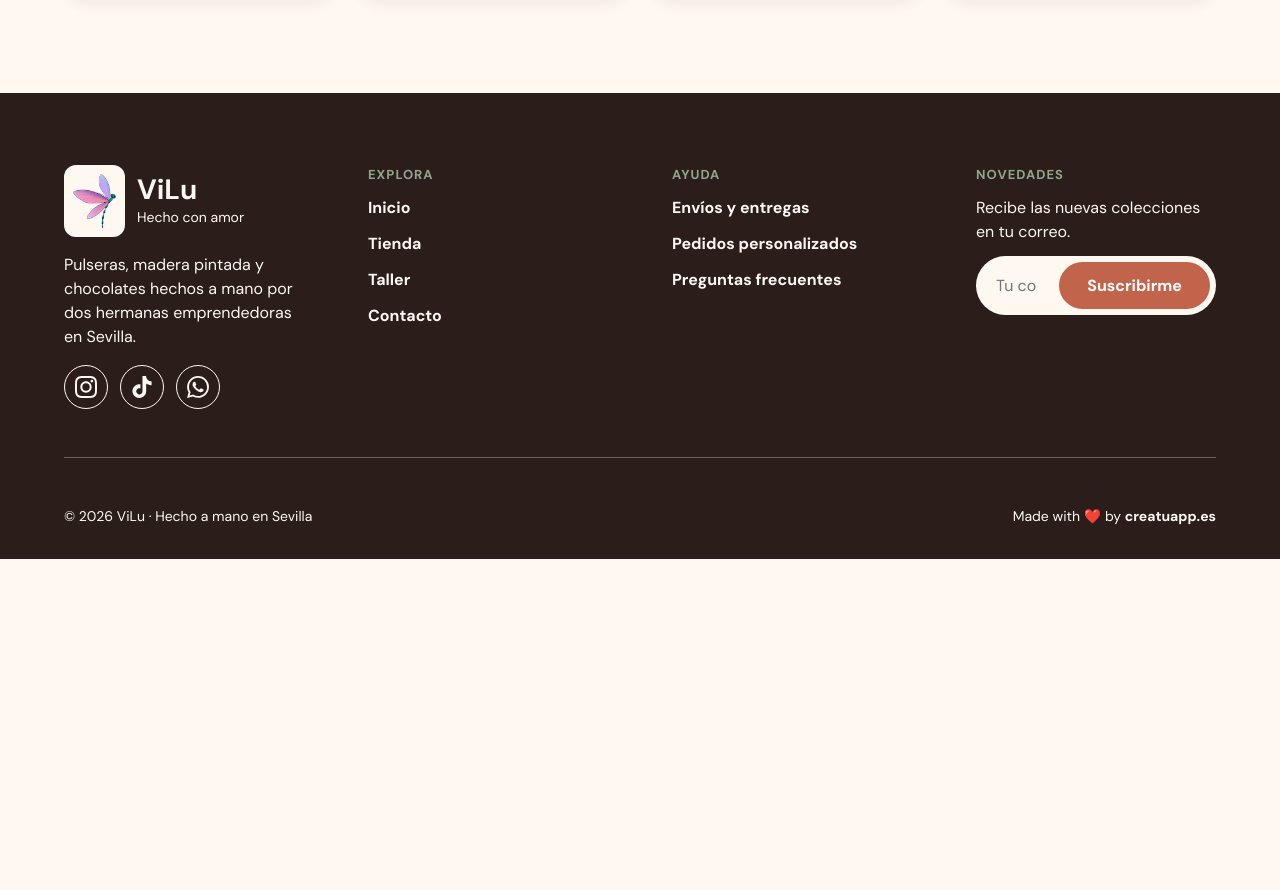
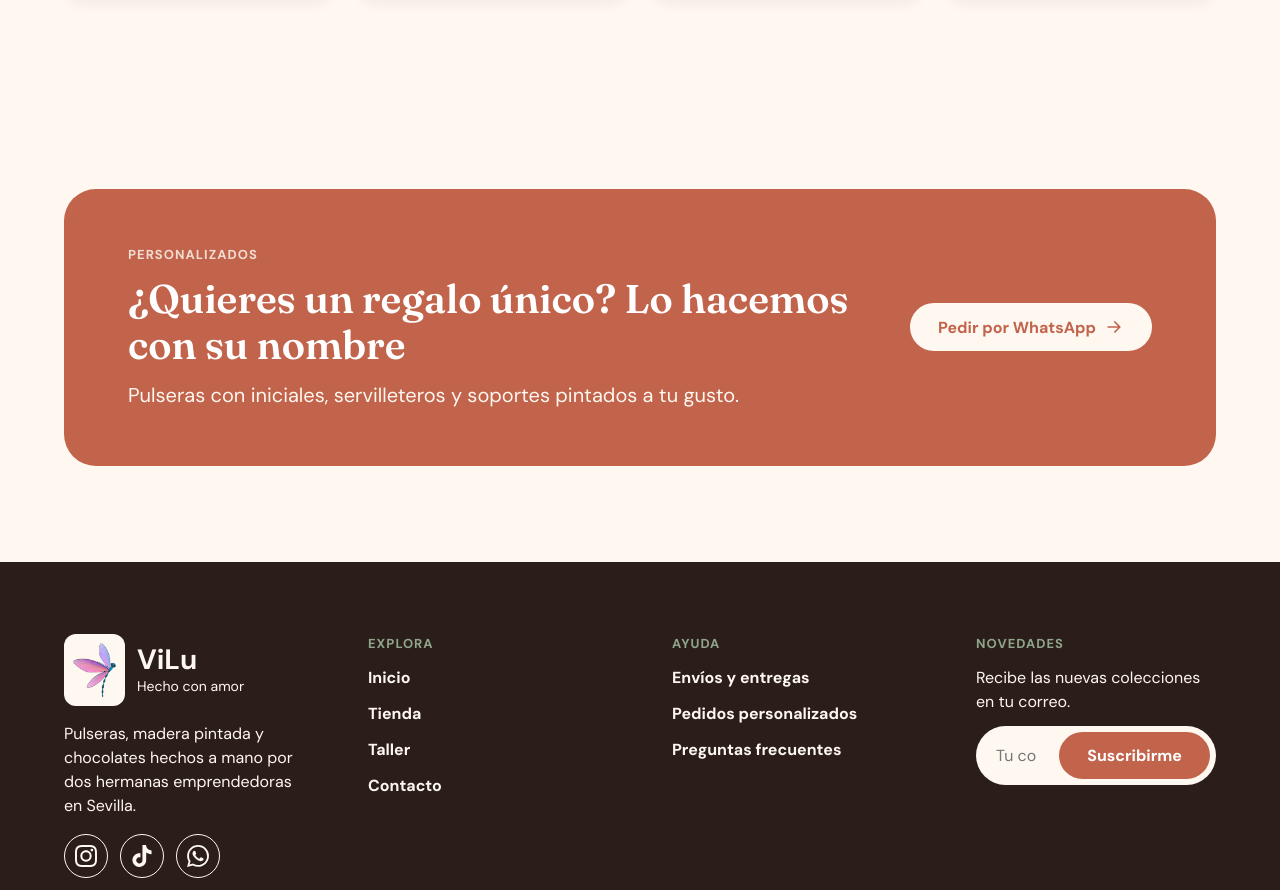
Before and after one commit to bedoyacloud/vilu-emprendimiento, a plain HTML site: page index.html in a window 1280 px wide. Shown: the part 2218-3108 px from the top of the page. Before the commit the page ends 2777 px from the top, so only its background shows below. Drawn offline with Linux system fonts and the light colour scheme.

Commit message:
agregando banner

```diff
--- a/css/main.css
+++ b/css/main.css
@@ -623,7 +623,55 @@ ul {
   background-color: var(--color-terracota-oscuro);
 }
 
-/* 11. RESPONSIVE */
+/* 11. BANNER PERSONALIZADOS */
+.banner-personalizados {
+  padding: 6rem 0;
+}
+
+.banner-cta {
+  display: flex;
+  align-items: center;
+  justify-content: space-between;
+  gap: 2rem;
+  padding: 3.5rem 4rem;
+  border-radius: 2rem;
+  background-color: var(--color-terracota);
+}
+
+.banner-cta__texto {
+  display: flex;
+  flex-direction: column;
+  gap: 0.75rem;
+}
+
+.banner-cta__etiqueta {
+  color: var(--color-rosa-arena);
+  font-size: 0.8125em;
+  font-weight: 700;
+  letter-spacing: 0.08em;
+  text-transform: uppercase;
+}
+
+.banner-cta__titulo {
+  font-family: var(--font-display);
+  font-size: 2.5rem;
+  font-weight: 600;
+  line-height: 1.15;
+  color: var(--color-blanco);
+}
+
+.banner-cta__descripcion {
+  color: var(--color-crema);
+  font-size: 1.25em;
+}
+
+.btn--light {
+  background-color: var(--color-crema);
+  color: var(--color-terracota);
+  flex-shrink: 0;
+}
+
+/* 12. RESPONSIVE */
 @media (max-width: 1200px) {
   .footer__columns {
     grid-template-columns: repeat(2, 1fr);
@@ -668,6 +716,12 @@ ul {
     flex-direction: column;
   }
 
+  .banner-cta {
+    flex-direction: column;
+    align-items: flex-start;
+    padding: 2.5rem;
+  }
+
 }
 
 @media (max-width: 480px) {
--- a/index.html
+++ b/index.html
@@ -235,6 +235,23 @@
       </div>
     </section>
 
+    <section class="banner-personalizados">
+      <div class="container">
+        <div class="banner-cta">
+          <div class="banner-cta__texto">
+            <p class="banner-cta__etiqueta">Personalizados</p>
+            <h2 class="banner-cta__titulo">¿Quieres un regalo único? Lo hacemos con su nombre</h2>
+            <p class="banner-cta__descripcion">Pulseras con iniciales, servilleteros y soportes pintados a tu gusto.</p>
+          </div>
+          <a class="btn btn--light" href="https://wa.me/34000000000">
+            Pedir por WhatsApp
+            <img src="img/icono-flecha-terracota.svg" alt="" width="20" height="20">
+          </a>
+        </div>
+      </div>
+    </section>
+
+
   </main>
 
   <footer class="footer">
```
